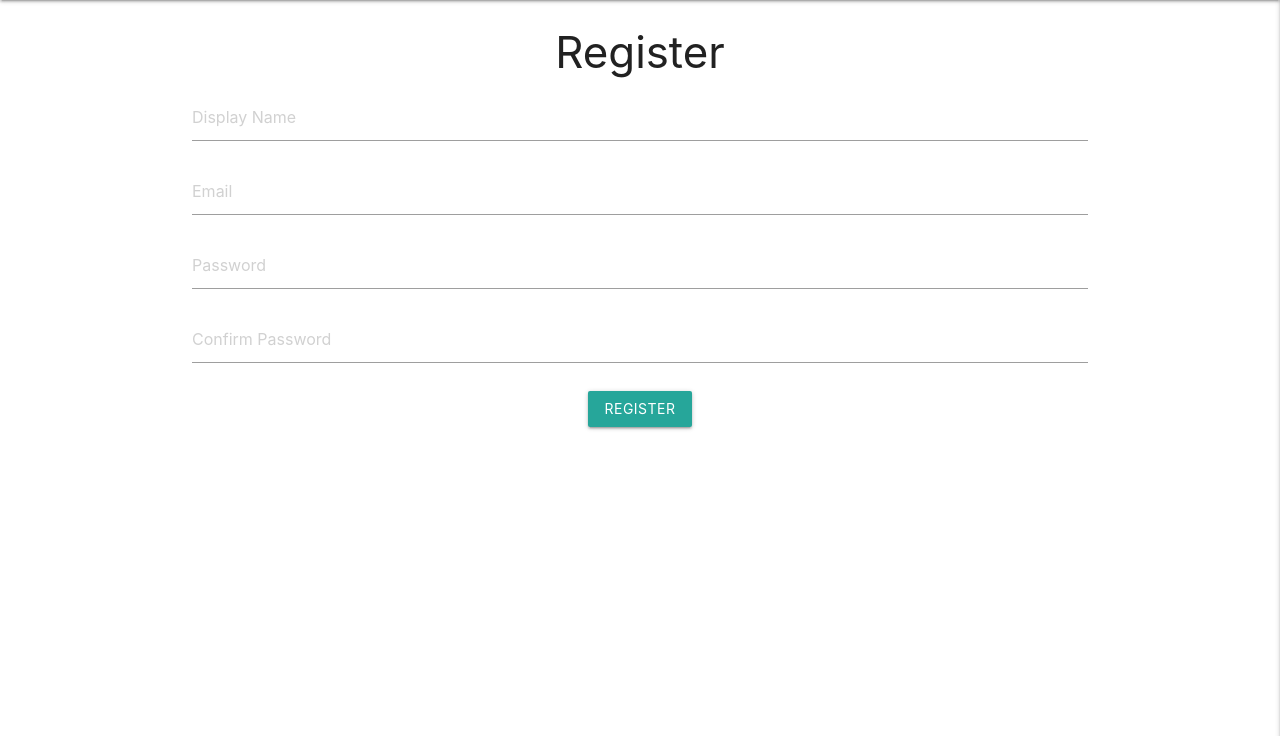
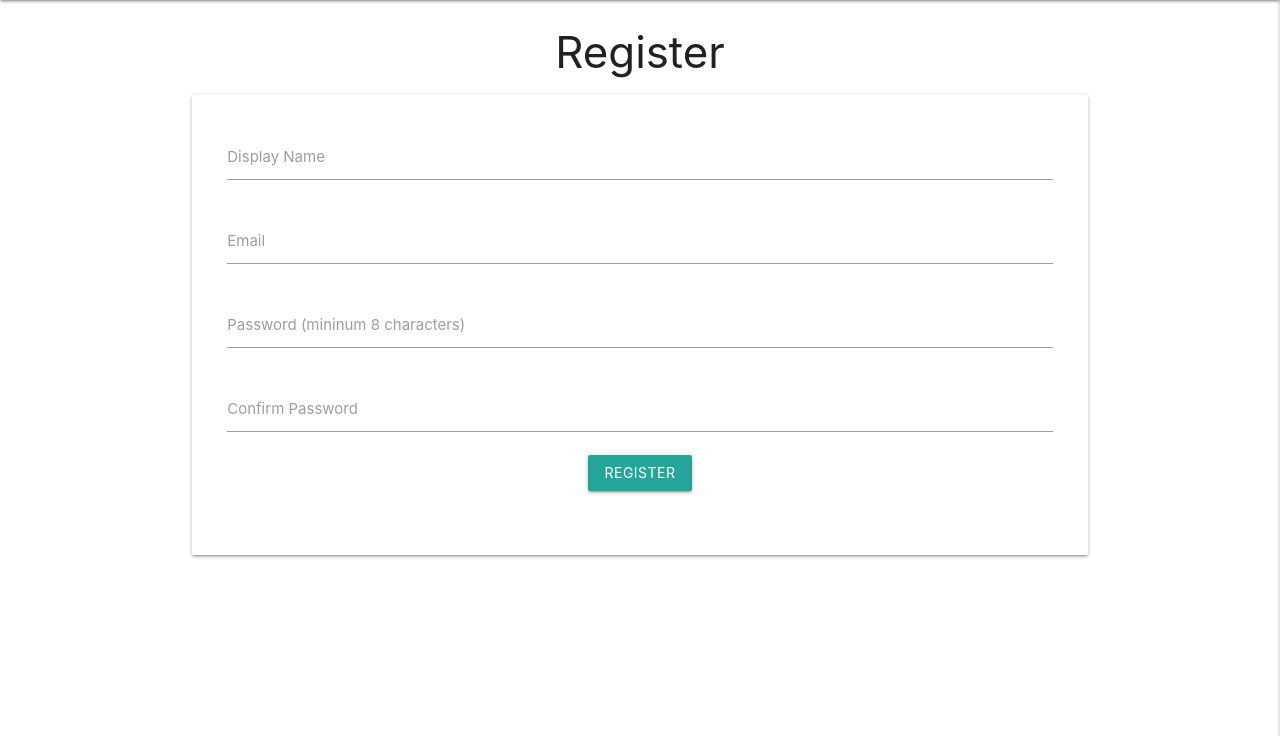
Before and after one commit to JuanBrachoDev/Virtual-Parlay, a Flask app: page /register in a window 1280 px wide. Shown: the part 64-800 px from the top of the page. Run offline with Flask 2, Linux system fonts and the light colour scheme; some libraries are stand-ins or nearby versions.

Commit message:
Added POST and GET methods to register route, added form validation to register template, added confirm password functionality to script.js, changed 'username' to 'display_name' in templates.

```diff
--- a/run.py
+++ b/run.py
@@ -18,6 +18,7 @@ mongo = PyMongo(app)
 
 
 @app.route("/")
+@app.route("/index")
 def index():
     topics = list(mongo.db.topics.find())
     return render_template("index.html", topics=topics)
@@ -38,8 +39,36 @@ def edit_profile():
     return render_template("edit_profile.html")
 
 
-@app.route("/register")
+@app.route("/register", methods=["GET", "POST"])
 def register():
+    if request.method == "POST":
+        # Check if username already exists in db
+        existing_user = mongo.db.users.find_one(
+            {"email": request.form.get("email").lower()})
+
+        if existing_user:
+            flash("Account already exists")
+            return redirect(url_for("register"))
+
+        register = {
+            "rank": "user",
+            "display_name": request.form.get("display_name").lower(),
+            "email": request.form.get("email").lower(),
+            "password": generate_password_hash(request.form.get("password")),
+            "profile_picture": "default.jpg",
+            "posts": "0",
+            "password_status": "set",
+        }
+        mongo.db.users.insert_one(register)
+
+        # Put the new user into 'session' cookie
+        session["display_name"] = request.form.get("display_name").lower()
+        session["email"] = request.form.get("email").lower()
+        flash("Registration Successful!")
+        return redirect(url_for(
+            "profile",
+            display_name=session["display_name"],
+            email=session["email"]))
     return render_template("register.html")
 
 
--- a/static/js/script.js
+++ b/static/js/script.js
@@ -10,3 +10,15 @@ $(function(){
     $( ".post-options-button" ).click();
   }
 });
+
+
+// Checks that 'confirm password' field is equal to 'password' field
+function checkConfirmPassword(event){
+    if ($('#password').val() === $('#confirm_password').val()) {
+        $('#confirm_password').addClass("valid");
+        $('#confirm_password').removeClass("invalid");
+    } else {
+        $('#confirm_password').addClass("invalid");
+        $('#confirm_password').removeClass("valid");
+    }
+}
--- a/templates/edit_profile.html
+++ b/templates/edit_profile.html
@@ -11,7 +11,7 @@
         <!-- Profile info -->
         <div class="row">
             <ul class="profile-info center-align">
-                <li>Username: <input type="text" placeholder="Username"></li>
+                <li>Display Name: <input type="text" placeholder="Display Name"></li>
                 <li>Password: <input type="password"></li>
                 <li>Confirm Password: <input type="password"></li>
             </ul>
--- a/templates/profile.html
+++ b/templates/profile.html
@@ -9,7 +9,7 @@
     <!-- Profile info -->
     <div class="row">
         <ul class="profile-info center-align">
-            <li>Username: <span>John</span></li>
+            <li>Display Name: <span>John</span></li>
             <li>Posts: <span>12</span></li>
         </ul>
     </div>
--- a/templates/register.html
+++ b/templates/register.html
@@ -3,22 +3,30 @@
 <h3 class="center-align">Register</h3>
 <div class="container">
     <!-- Register form -->
-    <form>
-        <div class="row center-align">
-            <input type="text" placeholder="Display Name">
+    <form method="POST" action="{{ url_for('register') }}">
+        <div class="card-panel">
+            <div class="row">
+                <div class="col s12 center-align input-field">
+                    <input id="display_name" name="display_name" type="text" minlength="5" maxlength="15" pattern="^[a-zA-Z0-9]{5,15}$" class="validate" required>
+                    <label for="display_name">Display Name</label>
                 </div>
-        <div class="row center-align">
-            <input type="text" placeholder="Email">
+                <div class="col s12 center-align input-field">
+                    <input id="email" name="email" type="email" minlength="3" class="validate" required>
+                    <label for="email">Email</label>
                 </div>
-        <div class="row center-align">
-            <input type="text" placeholder="Password">
+                <div class="col s12 center-align input-field">
+                    <input id="password" name="password" type="text" minlength="8" maxlength="40" class="validate" onkeyup="checkConfirmPassword(this);" required>
+                    <label for="password">Password (mininum 8 characters)</label>
                 </div>
-        <div class="row center-align">
-            <input type="text" placeholder="Confirm Password">
+                <div class="col s12 center-align input-field">
+                    <input id="confirm_password" name="confirm_password" type="text" minlength="8" maxlength="40" onkeyup="checkConfirmPassword(this);" required>
+                    <label for="confirm_password">Confirm Password</label>
                 </div>
                 <div class="row center-align">
                     <button class="btn" type="submit">Register</button>
                 </div>
+            </div>
+        </div>
     </form>
 </div>
 {% endblock %}
```
Lines whose indentation alone changed are shown as unchanged.
